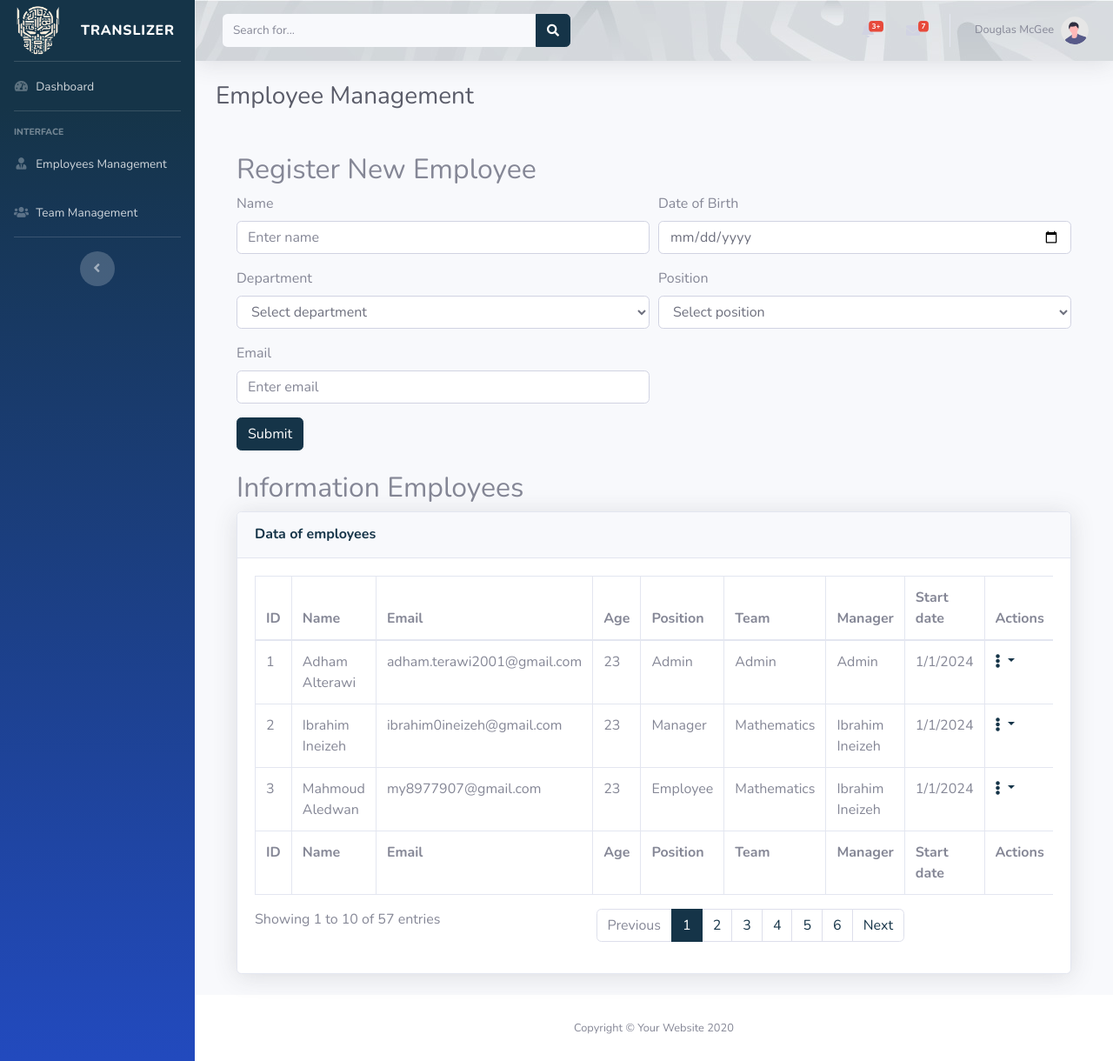
After one commit to mgti3/Translizer, a CodeIgniter 4 app: the page made by app/Views/admin_employees_management.php in a window 1280 px wide. The commit adds this page. Shown: the whole page at 87% size. Run offline with PHP 8.4 and a stand-in for CodeIgniter, Linux system fonts and the light colour scheme; the template is opened without the code that fills it, so the values that code supplies are empty; some libraries are stand-ins or nearby versions.

Commit message:
Sunday work

```diff
--- a/app/Config/Routes.php
+++ b/app/Config/Routes.php
@@ -8,3 +8,4 @@ use CodeIgniter\Router\RouteCollection;
 $routes->get('admin_dashboard', 'Home::index');
 $routes->add('admin_dashboard', 'Home::index');
 $routes->add('admin_team_management', 'Home::adminTeamManagement');
+$routes->add('admin_employees_management', 'Home::adminEmployeesManagement');
--- a/app/Controllers/Home.php
+++ b/app/Controllers/Home.php
@@ -13,4 +13,9 @@ class Home extends BaseController
     {
         return view("admin_team_management");
     }
+
+    public function adminEmployeesManagement(): string
+    {
+        return view("admin_employees_management");
+    }
 }
--- /dev/null
+++ b/app/Views/admin_employees_management.php
@@ -0,0 +1,229 @@
+<?= $this->extend('layouts/admin_main') ?>
+
+<?= $this->section('content') ?>
+
+<!-- Page Heading -->
+<div class="d-sm-flex align-items-center justify-content-between mb-4">
+    <h1 class="h3 mb-0 text-gray-800">Employee Management</h1>
+</div>
+
+<div class="container mt-5">
+    <div class="form-section">
+        <h2>Register New Employee</h2>
+        <form>
+            <div class="form-row">
+                <div class="form-group col-md-6">
+                    <label for="name">Name</label>
+                    <input type="text" class="form-control" id="name" placeholder="Enter name" required>
+                </div>
+
+                <div class="form-group col-md-6">
+                    <label for="dob">Date of Birth</label>
+                    <input type="date" class="form-control" id="dob" required>
+                </div>
+            </div>
+
+            <div class="form-row">
+                <div class="form-group col-md-6">
+                    <label for="department">Department</label>
+                    <select class="form-control" id="department" required>
+                        <option value="" disabled selected>Select department</option>
+                        <option value="HR">HR</option>
+                        <option value="IT">IT</option>
+                        <option value="Sales">Sales</option>
+                        <option value="Marketing">Marketing</option>
+                    </select>
+                </div>
+
+                <div class="form-group col-md-6">
+                    <label for="position">Position</label>
+                    <select class="form-control" id="position" required>
+                        <option value="" disabled selected>Select position</option>
+                        <option value="Admin">Admin</option>
+                        <option value="Manager">Manager</option>
+                        <option value="Employee">Employee</option>
+                    </select>
+                </div>
+
+            </div>
+
+            <div class="form-row">
+                <div class="form-group col-md-6">
+                    <label for="email">Email</label>
+                    <input type="email" class="form-control" id="email" placeholder="Enter email" required>
+                </div>
+            </div>
+            <button type="submit" class="btn btn-primary mb-4">Submit</button>
+        </form>
+    </div>
+
+    <!-- Data Table -->
+    <!-- DataTales Example -->
+    <h2>Information Employees</h2>
+    <div class="card shadow mb-4">
+        <div class="card-header py-3">
+            <h6 class="m-0 font-weight-bold text-primary">Data of employees</h6>
+        </div>
+        <div class="card-body">
+            <div class="table-responsive">
+                <div id="dataTable_wrapper" class="dataTables_wrapper dt-bootstrap4">
+                    <div class="row">
+                        <div class="col-sm-12">
+                            <table class="table table-bordered dataTable" id="dataTable" width="100%" cellspacing="0"
+                                role="grid" aria-describedby="dataTable_info" style="width: 100%;">
+                                <thead>
+                                    <tr role="row">
+                                        <th>ID</th>
+                                        <th>Name</th>
+                                        <th>Email</th>
+                                        <th>Age</th>
+                                        <th>Position</th>
+                                        <th>Team</th>
+                                        <th>Manager</th>
+                                        <th>Start date</th>
+                                        <th>Actions</th>
+                                    </tr>
+                                </thead>
+                                <tfoot>
+                                    <tr>
+                                        <th>ID</th>
+                                        <th>Name</th>
+                                        <th>Email</th>
+                                        <th>Age</th>
+                                        <th>Position</th>
+                                        <th>Team</th>
+                                        <th>Manager</th>
+                                        <th>Start date</th>
+                                        <th>Actions</th>
+                                    </tr>
+                                </tfoot>
+                                <tbody>
+                                    <tr>
+                                        <td>1</td>
+                                        <td>Adham Alterawi</td>
+                                        <td>adham.terawi2001@gmail.com</td>
+                                        <td>23</td>
+                                        <td>Admin</td>
+                                        <td>Admin</td>
+                                        <td>Admin</td>
+                                        <td>1/1/2024</td>
+                                        <td>
+                                            <div class="dropdown">
+                                                <a href="#" class="dropdown-toggle" data-toggle="dropdown">
+                                                    <i class="fas fa-ellipsis-v"></i>
+                                                </a>
+                                                <div class="dropdown-menu dropdown-menu-right">
+                                                    <a href="#" class="dropdown-item edit-btn" data-id="1"
+                                                        data-name="Adham Alterawi"
+                                                        data-email="adham.terawi2001@gmail.com" data-age="23"
+                                                        data-position="Admin" data-team="Admin" data-manager="Admin"
+                                                        data-start="1/1/2024">
+                                                        <i class="fas fa-edit"></i> Edit
+                                                    </a>
+                                                    <a href="#" class="dropdown-item delete-btn" data-id="1">
+                                                        <i class="fas fa-trash"></i> Delete
+                                                    </a>
+                                                </div>
+                                            </div>
+                                        </td>
+                                    </tr>
+                                    <tr>
+                                        <td>2</td>
+                                        <td>Ibrahim Ineizeh</td>
+                                        <td>ibrahim0ineizeh@gmail.com</td>
+                                        <td>23</td>
+                                        <td>Manager</td>
+                                        <td>Mathematics</td>
+                                        <td>Ibrahim Ineizeh</td>
+                                        <td>1/1/2024</td>
+                                        <td>
+                                            <div class="dropdown">
+                                                <a href="#" class="dropdown-toggle" data-toggle="dropdown">
+                                                    <i class="fas fa-ellipsis-v"></i>
+                                                </a>
+                                                <div class="dropdown-menu dropdown-menu-right">
+                                                    <a href="#" class="dropdown-item edit-btn" data-id="2"
+                                                        data-name="Ibrahim Ineizeh"
+                                                        data-email="ibrahim0ineizeh@gmail.com" data-age="23"
+                                                        data-position="Manager" data-team="Mathematics"
+                                                        data-manager="Ibrahim Ineizeh" data-start="1/1/2024">
+                                                        <i class="fas fa-edit"></i> Edit
+                                                    </a>
+                                                    <a href="#" class="dropdown-item delete-btn" data-id="2">
+                                                        <i class="fas fa-trash"></i> Delete
+                                                    </a>
+                                                </div>
+                                            </div>
+                                        </td>
+                                    </tr>
+                                    <tr>
+                                        <td>3</td>
+                                        <td>Mahmoud Aledwan</td>
+                                        <td>my8977907@gmail.com</td>
+                                        <td>23</td>
+                                        <td>Employee</td>
+                                        <td>Mathematics</td>
+                                        <td>Ibrahim Ineizeh</td>
+                                        <td>1/1/2024</td>
+                                        <td>
+                                            <div class="dropdown">
+                                                <a href="#" class="dropdown-toggle" data-toggle="dropdown">
+                                                    <i class="fas fa-ellipsis-v"></i>
+                                                </a>
+                                                <div class="dropdown-menu dropdown-menu-right">
+                                                    <a href="#" class="dropdown-item edit-btn" data-id="3"
+                                                        data-name="Mahmoud Aledwan" data-email="my8977907@gmail.com"
+                                                        data-age="23" data-position="Employee" data-team="Mathematics"
+                                                        data-manager="Ibrahim Ineizeh" data-start="1/1/2024">
+                                                        <i class="fas fa-edit"></i> Edit
+                                                    </a>
+                                                    <a href="#" class="dropdown-item delete-btn" data-id="3">
+                                                        <i class="fas fa-trash"></i> Delete
+                                                    </a>
+                                                </div>
+                                            </div>
+                                        </td>
+                                    </tr>
+                                    <!-- Add more rows as needed -->
+                                </tbody>
+                            </table>
+                        </div>
+                    </div>
+                    <div class="row">
+                        <div class="col-sm-12 col-md-5">
+                            <div class="dataTables_info" id="dataTable_info" role="status" aria-live="polite">Showing 1
+                                to 10 of 57 entries</div>
+                        </div>
+                        <div class="col-sm-12 col-md-7">
+                            <div class="dataTables_paginate paging_simple_numbers" id="dataTable_paginate">
+                                <ul class="pagination">
+                                    <li class="paginate_button page-item previous disabled" id="dataTable_previous"><a
+                                            href="#" aria-controls="dataTable" data-dt-idx="0" tabindex="0"
+                                            class="page-link">Previous</a></li>
+                                    <li class="paginate_button page-item active"><a href="#" aria-controls="dataTable"
+                                            data-dt-idx="1" tabindex="0" class="page-link">1</a></li>
+                                    <li class="paginate_button page-item"><a href="#" aria-controls="dataTable"
+                                            data-dt-idx="2" tabindex="0" class="page-link">2</a></li>
+                                    <li class="paginate_button page-item"><a href="#" aria-controls="dataTable"
+                                            data-dt-idx="3" tabindex="0" class="page-link">3</a></li>
+                                    <li class="paginate_button page-item"><a href="#" aria-controls="dataTable"
+                                            data-dt-idx="4" tabindex="0" class="page-link">4</a></li>
+                                    <li class="paginate_button page-item"><a href="#" aria-controls="dataTable"
+                                            data-dt-idx="5" tabindex="0" class="page-link">5</a></li>
+                                    <li class="paginate_button page-item"><a href="#" aria-controls="dataTable"
+                                            data-dt-idx="6" tabindex="0" class="page-link">6</a></li>
+                                    <li class="paginate_button page-item next" id="dataTable_next"><a href="#"
+                                            aria-controls="dataTable" data-dt-idx="7" tabindex="0"
+                                            class="page-link">Next</a></li>
+                                </ul>
+                            </div>
+                        </div>
+                    </div>
+                </div>
+            </div>
+        </div>
+    </div>
+</div>
+
+
+<?= $this->endSection() ?>
--- a/app/Views/layouts/admin_main.php
+++ b/app/Views/layouts/admin_main.php
@@ -57,13 +57,23 @@
                 Interface
             </div>
 
-            <!-- Nav Item - Charts -->
+            <!-- Nav Item - Employees -->
+            <li class="nav-item">
+                <a class="nav-link" href="admin_employees_management">
+                    <i class="fas fa-fw fa-user-tie"></i>
+                    <span>Employees Management</span>
+                </a>
+            </li>
+
+            <!-- Nav Item - Teams -->
             <li class="nav-item">
                 <a class="nav-link" href="admin_team_management">
                     <i class="fas fa-fw fa-users"></i>
                     <span>Team Management</span>
                 </a>
             </li>
+
+
 
 
 
```
